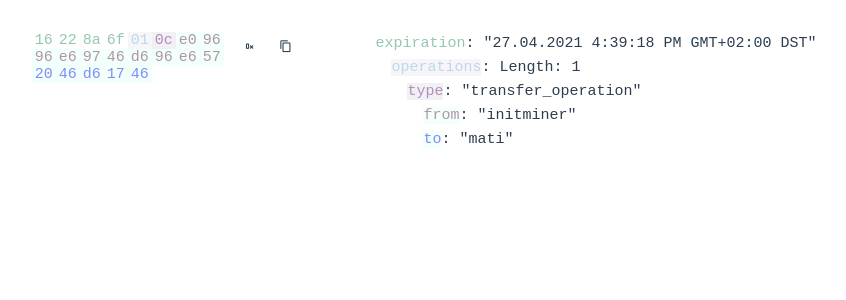
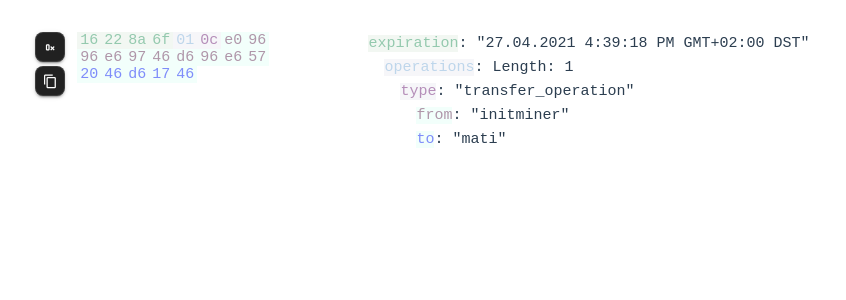
Before and after one commit to openhive-network/component-binary-view, a Vue app: page / in a window 1280 px wide. Shown: the top 300 px of the page, without its empty margins (72-918 px from the left). Built offline with nearby package versions, Linux system fonts and the light colour scheme.

Commit message:
Change structure of data

```diff
--- a/src/App.vue
+++ b/src/App.vue
@@ -1,5 +1,5 @@
 <script setup lang="ts">
-import data from '@/assets/data.json'
+import data from '@/assets/data'
 
 import BinaryView from '@/components/BinaryView'
 </script>
--- a/src/assets/data.json
+++ /dev/null
@@ -1,53 +0,0 @@
-{
-  "binary": "16228a6f010ce09696e69746d696e6572046d61746",
-  "offsets": [
-    {
-      "key": "expiration",
-      "value": "27.04.2021 4:39:18 PM GMT+02:00 DST",
-      "offset": 0,
-      "length": 8
-    },
-    {
-      "key": "operations",
-      "isObject": true,
-      "offset": 8,
-      "objectSize": 34,
-      "value": [
-        {
-          "key": "0",
-          "isObject": true,
-          "offset": 10,
-          "objectSize": 32,
-          "value": [
-            {
-              "key": "type",
-              "value": "transfer_operation",
-              "offset": 10,
-              "length": 2
-            },
-            {
-              "key": "value",
-              "isObject": true,
-              "offset": 12,
-              "objectSize": 30,
-              "value": [
-                {
-                  "key": "from",
-                  "value": "initminer",
-                  "offset": 12,
-                  "length": 20
-                },
-                {
-                  "key": "to",
-                  "value": "mati",
-                  "offset": 32,
-                  "length": 10
-                }
-              ]
-            }
-          ]
-        }
-      ]
-    }
-  ]
-}
--- /dev/null
+++ b/src/assets/data.ts
@@ -0,0 +1,52 @@
+import { type IBinaryView } from '../components/BinaryView/types';
+
+export default {
+  "binary": "16228a6f010ce09696e69746d696e6572046d61746",
+  "offsets": [
+    {
+      "key": "expiration",
+      "type": "pod",
+      "value": "27.04.2021 4:39:18 PM GMT+02:00 DST",
+      "offset": 0,
+      "size": 8
+    },
+    {
+      "key": "operations",
+      "type": "array",
+      "length": 1,
+      "offset": 8,
+      "size": 34,
+      "value": [
+        {
+          "key": "type",
+          "type": "pod",
+          "value": "transfer_operation",
+          "offset": 10,
+          "size": 2
+        },
+        {
+          "key": "value",
+          "type": "object",
+          "offset": 12,
+          "size": 30,
+          "value": [
+            {
+              "key": "from",
+              "type": "pod",
+              "value": "initminer",
+              "offset": 12,
+              "size": 20
+            },
+            {
+              "key": "to",
+              "type": "pod",
+              "value": "mati",
+              "offset": 32,
+              "size": 10
+            }
+          ]
+        }
+      ]
+    }
+  ]
+} satisfies IBinaryView;
--- a/src/components/BinaryView/BinaryView.vue
+++ b/src/components/BinaryView/BinaryView.vue
@@ -17,12 +17,12 @@ store.indexBinaryData(props.data)
 <template>
   <div class="binary-container">
     <div class="left-pane">
+      <ActionButtons class="mr-3 left-pane-actions-buttons" />
       <div class="left-pane-hex-data">
         <span v-for="(offset, index) in props.data.offsets" :key="index">
           <HexProp :data="offset" />
         </span>
       </div>
-      <ActionButtons class="left-pane-actions-buttons" />
     </div>
     <div class="right-pane">
       <div v-for="(offset, index) in props.data.offsets" :key="index">
--- a/src/components/BinaryView/components/ActionButtons.vue
+++ b/src/components/BinaryView/components/ActionButtons.vue
@@ -4,14 +4,30 @@ const store = useBinaryViewStore()
 </script>
 
 <template>
-  <div class="action-buttons">
-    <v-btn size="x-small" variant="text" height="30" width="30" border>
+  <div class="d-flex flex-column ga-1">
+    <v-btn
+      @click="store.copyBinary()"
+      size="x-small"
+      icon
+      height="30"
+      width="30"
+      border="sm"
+      rounded="lg"
+    >
       <v-icon>mdi-hexadecimal</v-icon>
+      <v-tooltip activator="parent" location="end">Copy binary (click)</v-tooltip>
     </v-btn>
-    <v-btn size="x-small" variant="text" height="30" width="30" border>
+    <v-btn
+      @click="store.copyHex()"
+      size="x-small"
+      icon
+      height="30"
+      width="30"
+      border="sm"
+      rounded="lg"
+    >
       <v-icon>mdi-content-copy</v-icon>
+      <v-tooltip activator="parent" location="end">Copy hex (CTRL + click)</v-tooltip>
     </v-btn>
   </div>
 </template>
-
-<style scoped></style>
--- a/src/components/BinaryView/components/HexProp.vue
+++ b/src/components/BinaryView/components/HexProp.vue
@@ -1,19 +1,20 @@
 <script setup lang="ts">
-import { IDataNode, IObjectNode } from '../types'
-import { generateRandomColorSpace } from '../utils/colors'
+import type { TNode } from '../types'
 import { useBinaryViewStore } from '../store'
 const store = useBinaryViewStore()
 
 const props = defineProps<{
-  data: IDataNode | IObjectNode
+  data: TNode
 }>()
 
-const { nestedLevel, colors, displayValue, range } = store.nextData('HexProp')
+const { index, colors, range } = store.nextData('HexProp')
 </script>
 
 <template>
   <span :class="{ 'binary-view-force-bold': store.shouldHighlight(range.start, range.end) }">
     <span
+      @click="store.copyBinary(index)"
+      v-on:click.ctrl="store.copyHex(index)"
       :style="colors.css"
       @mouseenter="store.setHighligh(range.start, range.end)"
       @mouseleave="store.leaveHighlight()"
@@ -25,7 +26,7 @@ const { nestedLevel, colors, displayValue, range } = store.nextData('HexProp')
       </span>
     </span>
     <HexProp
-      v-if="props.data.isObject && props.data.value.length > 0"
+      v-if="props.data.type !== 'pod' && props.data.value.length > 0"
       v-for="(data, propsIndex) in props.data.value"
       :key="propsIndex"
       :data="data"
--- a/src/components/BinaryView/components/KeyProp.vue
+++ b/src/components/BinaryView/components/KeyProp.vue
@@ -1,19 +1,20 @@
 <script setup lang="ts">
-import { IDataNode, IObjectNode } from '../types'
+import type { TNode } from '../types'
 import { useBinaryViewStore } from '../store'
-// Random colors are already generated in HexProp.vue
 const store = useBinaryViewStore()
 
 const props = defineProps<{
-  data: IDataNode | IObjectNode
+  data: TNode
 }>()
 
-const { nestedLevel, colors, key, displayValue, range } = store.nextData('KeyProp')
+const { index, nestedLevel, colors, key, displayValue, range } = store.nextData('KeyProp')
 </script>
 
 <template>
   <div :class="{ 'binary-view-force-bold': store.shouldHighlight(range.start, range.end) }">
     <div
+      @click="store.copyBinary(index)"
+      v-on:click.ctrl="store.copyHex(index)"
       :style="{ 'margin-left': `${nestedLevel * 16}px` }"
       class="props-key-data"
       @mouseenter="store.setHighligh(range.start, range.end)"
@@ -21,17 +22,11 @@ const { nestedLevel, colors, key, displayValue, range } = store.nextData('KeyPro
       v-if="range.start !== range.displayEnd"
     >
       <span :style="colors.css" class="binary-view-force-bold-rarget">{{ key }}</span>
-      <span v-if="!props.data.isObject || (props.data.isObject && displayValue !== undefined)"
-        >:
-        {{
-          props.data.isObject && displayValue !== undefined
-            ? displayValue
-            : JSON.stringify(displayValue)
-        }}</span
-      >
+      <span v-if="props.data.type === 'pod'">: {{ JSON.stringify(displayValue) }}</span>
+      <span v-else-if="displayValue !== undefined">: {{ displayValue }}</span>
     </div>
     <KeyProp
-      v-if="props.data.isObject && props.data.value.length > 0"
+      v-if="props.data.type !== 'pod' && props.data.value.length > 0"
       v-for="(data, propsIndex) in props.data.value"
       :key="propsIndex"
       :data="data"
--- a/src/components/BinaryView/store.ts
+++ b/src/components/BinaryView/store.ts
@@ -1,6 +1,6 @@
 import { defineStore } from 'pinia'
 import { generateRandomColorSpace, type TGenerateRandomColorSpaceOutput } from './utils/colors'
-import type { IBinaryView, IDataNode, IObjectNode } from './types';
+import type { IBinaryView, TNode } from './types';
 
 export interface IBufferRangeData {
   start: number;
@@ -48,30 +48,34 @@ export const useBinaryViewStore = defineStore('binaryView', {
   },
   actions: {
     /* Private actions: */
-    indexNode(node: IDataNode | IObjectNode) {
+    indexNode(node: TNode, prev?: TNode) {
       const index = this.nextIndex('internal_store');
 
-      const nestedLevel = this.nestedLevels[index] = (this.nestedLevels[index - 1] ?? 0) + (node.isObject ? 1 : 0);
+      const nestedLevel = this.nestedLevels[index] = (this.nestedLevels[index - 1] ?? 0) + (prev?.type === 'pod' ? 0 : 1);
       const previousBackgroundColor = nestedLevel === 0 ? { r: 0, g: 0, b: 0, a: 0 } : this.colors[index - 1]?.backgroundColor
-      this.colors[index] = generateRandomColorSpace(node.key, node.isObject ? undefined : previousBackgroundColor);
+      console.log(node.key);
+      this.colors[index] = generateRandomColorSpace(node.key, node.type === 'pod' ? previousBackgroundColor : undefined);
 
       const start = node.offset;
-      const end = start + (node.isObject ? node.objectSize : node.length);
-      const displayEnd: number | undefined = node.isObject ? (node.value[0]?.offset ?? this.data.binary.length) : end;
+      const end = start + node.size;
+      const displayEnd: number | undefined = node.type === 'pod' ? end : (node.value[0]?.offset ?? this.data.binary.length);
       const fullHexString = this.data.binary.slice(start, end);
       const hex = start === displayEnd ? null : this.data.binary.slice(start, displayEnd).match(/.{1,2}/g);
 
       this.rangeData[index] = { start, end, displayEnd, hex, fullHexString };
 
       this.nodeKeys[index] = node.key;
-      if (!node.isObject)
+      if (node.type === 'pod')
         this.nodeValues[index] = node.value;
-      else if (node.isObject && node.value[0].key === '0') // is Array
-        this.nodeValues[index] = `Length: ${node.value.length}`;
+      else if (node.type === 'array')
+        this.nodeValues[index] = `Length: ${node.length}`;
 
-      if (node.isObject)
-        for (const child of node.value)
-          this.indexNode(child);
+      prev = node;
+      if (node.type !== 'pod')
+        for (const child of node.value) {
+          this.indexNode(child, prev);
+          prev = child;
+        }
     },
     nextIndex(indexingKey: string): number {
       if (this.currentIndex[indexingKey] === undefined)
--- a/src/components/BinaryView/types.ts
+++ b/src/components/BinaryView/types.ts
@@ -1,20 +1,28 @@
-export interface IDataNode {
+interface INode {
   key: string;
-  isObject?: false;
-  value: string;
   offset: number;
-  length: number;
+  size: number;
 }
 
-export interface IObjectNode {
-  key: string;
-  isObject: true;
-  offset: number;
-  objectSize: number;
-  value: Array<IDataNode | IObjectNode>
+export interface IDataNode extends INode {
+  type: "pod";
+  value: string;
+}
+
+export interface IObjectNode extends INode {
+  type: "object";
+  value: Array<TNode>
 };
+
+export interface IArrayNode extends INode {
+  type: "array";
+  length: number;
+  value: Array<TNode>
+};
+
+export type TNode = IDataNode | IObjectNode | IArrayNode;
 
 export interface IBinaryView {
   binary: string;
-  offsets: Array<IDataNode | IObjectNode>;
+  offsets: Array<TNode>;
 }
```
Also changed, not shown: 1 other file (tests, documents, lock files or other folders).
